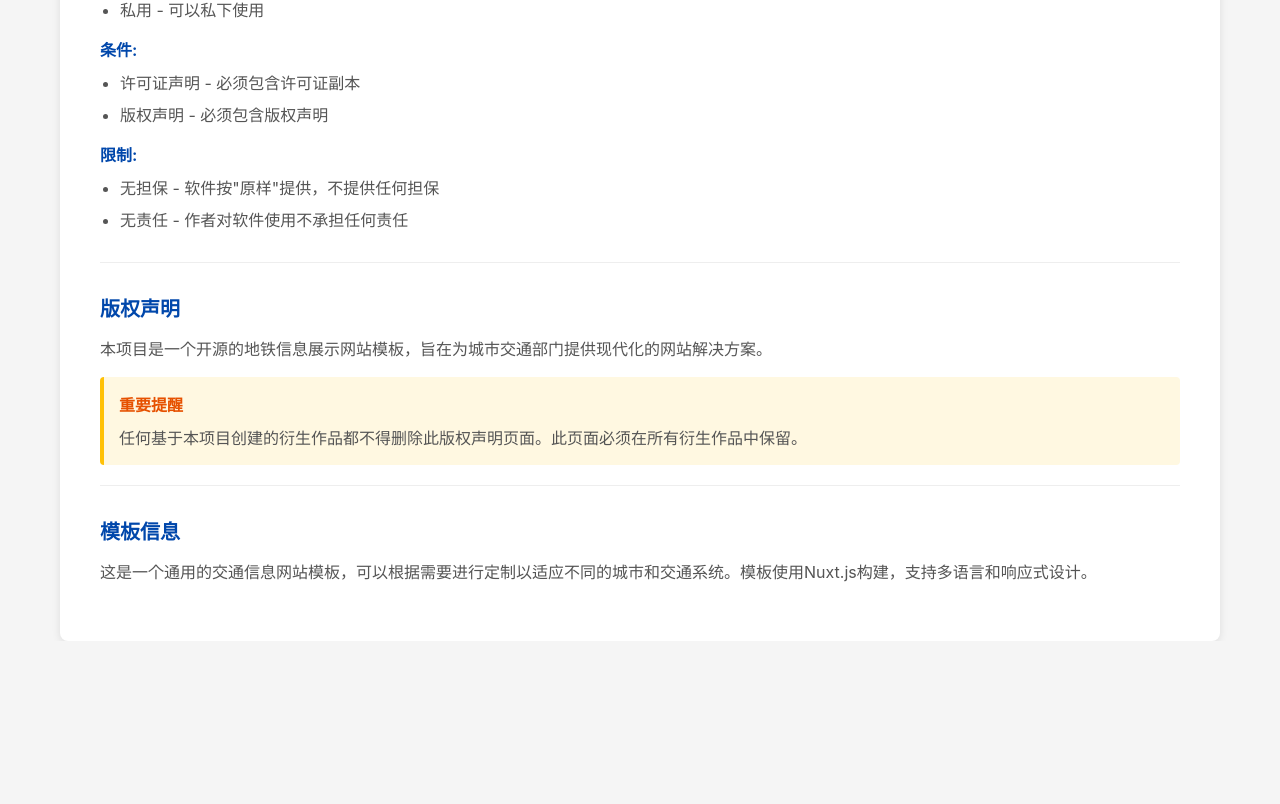
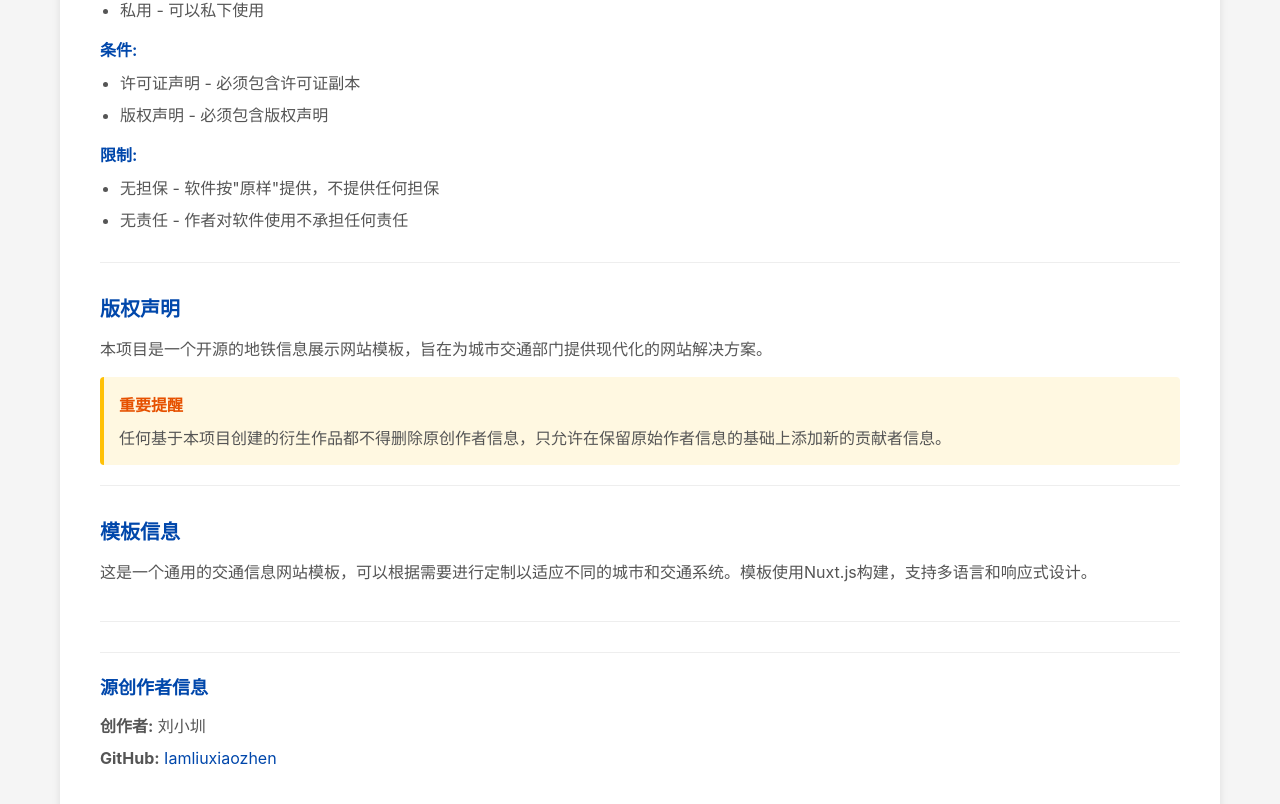
Before and after one commit to zitzhen/MTR-web, a Nuxt app: page /copyright in a window 1280 px wide. Shown: the part 510-1314 px from the top of the page. Before the commit the page ends 1151 px from the top, so only its background shows below. Built offline with nearby package versions, Linux system fonts and the light colour scheme.

Commit message:
[copyright]优化创作者信息显示与警告提示

```diff
--- a/app/pages/copyright/index.vue
+++ b/app/pages/copyright/index.vue
@@ -92,6 +92,14 @@
           <div class="template-info">
             <h3>{{ getLocalizedText('templateInfoTitle') }}</h3>
             <p>{{ getLocalizedText('templateInfoText') }}</p>
+          </div>
+
+          <div class="creator-info">
+            <h3>{{ getLocalizedText('creatorInfoTitle') }}</h3>
+            <div class="creator-details">
+              <p><strong>{{ getLocalizedText('creatorNameLabel') }}:</strong> {{ getLocalizedText('localizedCreatorName') }}</p>
+              <p><strong>{{ getLocalizedText('github') }}:</strong> <a href="https://github.com/Iamliuxiaozhen" target="_blank">Iamliuxiaozhen</a></p>
+            </div>
           </div>
         </div>
       </div>
@@ -301,6 +309,66 @@ const getLocalizedText = (key) => {
       '繁体中文': '這是一個通用的交通資訊網站模板，可以根據需要進行定制以適應不同的城市和交通系統。模板使用Nuxt.js構建，支援多語言和響應式設計。',
       'English': 'This is a generic transportation information website template that can be customized as needed to adapt to different cities and transportation systems. The template is built with Nuxt.js and supports multi-language and responsive design.',
       '日本語': 'これは一般的な交通情報ウェブサイトテンプレートで、さまざまな都市や交通システムに合わせてカスタマイズできます。テンプレートはNuxt.jsで構築されており、多言語対応とレスポンシブデザインをサポートしています。'
+    },
+    'creatorInfoTitle': {
+      '简体中文': '源创作者信息',
+      '繁体中文': '源創作者資訊',
+      'English': 'Creator Information',
+      '日本語': '制作者情報'
+    },
+    'chineseName': {
+      '简体中文': '中文名',
+      '繁体中文': '中文名',
+      'English': 'Chinese Name',
+      '日本語': '中国語名'
+    },
+    'englishName': {
+      '简体中文': '英文名',
+      '繁体中文': '英文名',
+      'English': 'English Name',
+      '日本語': '英語名'
+    },
+    'japaneseName': {
+      '简体中文': '日文名',
+      '繁体中文': '日文名',
+      'English': 'Japanese Name',
+      '日本語': '日本語名'
+    },
+    'github': {
+      '简体中文': 'GitHub',
+      '繁体中文': 'GitHub',
+      'English': 'GitHub',
+      '日本語': 'GitHub'
+    },
+    'creatorName': {
+      '简体中文': '刘小圳',
+      '繁体中文': '劉小圳',
+      'English': '刘小圳',
+      '日本語': '劉小圳'
+    },
+    'creatorEnglishName': {
+      '简体中文': 'Oliver',
+      '繁体中文': 'Oliver',
+      'English': 'Oliver',
+      '日本語': 'Oliver'
+    },
+    'creatorNameLabel': {
+      '简体中文': '创作者',
+      '繁体中文': '創作者',
+      'English': 'Creator',
+      '日本語': '制作者'
+    },
+    'localizedCreatorName': {
+      '简体中文': '刘小圳',
+      '繁体中文': '劉小圳',
+      'English': 'Oliver',
+      '日本語': 'Oliver'
+    },
+    'derivativeWarningText': {
+      '简体中文': '任何基于本项目创建的衍生作品都不得删除原创作者信息，只允许在保留原始作者信息的基础上添加新的贡献者信息。',
+      '繁体中文': '任何基於本項目創建的衍生作品都不得刪除原創作者資訊，只允許在保留原始作者資訊的基礎上添加新的貢獻者資訊。',
+      'English': 'Any derivative works created based on this project must not remove the original author information; only additional contributor information may be added while preserving the original author credits.',
+      '日本語': 'このプロジェクトに基づいて作成されたすべての派生物では、元の作成者情報を削除してはいけません。元の作成者情報を保持したまま、新しい貢献者情報を追加することのみが許可されます。'
     }
   }
 
@@ -544,6 +612,33 @@ body {
   line-height: 1.5;
 }
 
+.creator-info {
+  margin-top: 30px;
+  padding-top: 20px;
+  border-top: 1px solid #eee;
+}
+
+.creator-info h3 {
+  color: var(--primary-color, #0047AB);
+  margin: 0 0 15px 0;
+  font-size: 18px;
+}
+
+.creator-details p {
+  margin: 8px 0;
+  color: #555;
+  line-height: 1.5;
+}
+
+.creator-details a {
+  color: var(--primary-color, #0047AB);
+  text-decoration: none;
+}
+
+.creator-details a:hover {
+  text-decoration: underline;
+}
+
 /* Tablet responsiveness */
 @media (min-width: 481px) and (max-width: 768px) {
   .page-title {
--- a/app/pages/index.vue
+++ b/app/pages/index.vue
@@ -10,6 +10,7 @@
           <NuxtLink to="/map" class="nav-link">{{ getLocalizedText('subwayLines') }}</NuxtLink>
           <NuxtLink to="/station-info" class="nav-link">{{ getLocalizedText('stationInfo') }}</NuxtLink>
           <NuxtLink to="/timetable" class="nav-link">{{ getLocalizedText('schedule') }}</NuxtLink>
+          <NuxtLink to="/copyright" class="nav-link">©</NuxtLink>
         </div>
         <div class="nav-right">
           <div class="language-selector">
--- a/app/pages/map/index.vue
+++ b/app/pages/map/index.vue
@@ -11,6 +11,7 @@
           <NuxtLink to="/map" class="nav-link active">地铁线路</NuxtLink>
           <NuxtLink to="/station-info" class="nav-link">站点信息</NuxtLink>
           <NuxtLink to="/timetable" class="nav-link">时刻表</NuxtLink>
+          <NuxtLink to="/copyright" class="nav-link">©</NuxtLink>
         </div>
         <div class="nav-right">
           <div class="language-selector">
--- a/app/pages/station-info/index.vue
+++ b/app/pages/station-info/index.vue
@@ -11,6 +11,7 @@
           <NuxtLink to="/map" class="nav-link">地铁线路</NuxtLink>
           <NuxtLink to="/station-info" class="nav-link active">站点信息</NuxtLink>
           <NuxtLink to="/timetable" class="nav-link">时刻表</NuxtLink>
+          <NuxtLink to="/copyright" class="nav-link">©</NuxtLink>
         </div>
         <div class="nav-right">
           <div class="language-selector">
--- a/app/pages/timetable/index.vue
+++ b/app/pages/timetable/index.vue
@@ -11,6 +11,7 @@
           <NuxtLink to="/map" class="nav-link">地铁线路</NuxtLink>
           <NuxtLink to="/station-info" class="nav-link">站点信息</NuxtLink>
           <NuxtLink to="/timetable" class="nav-link active">时刻表</NuxtLink>
+          <NuxtLink to="/copyright" class="nav-link">©</NuxtLink>
         </div>
         <div class="nav-right">
           <div class="language-selector">
```
